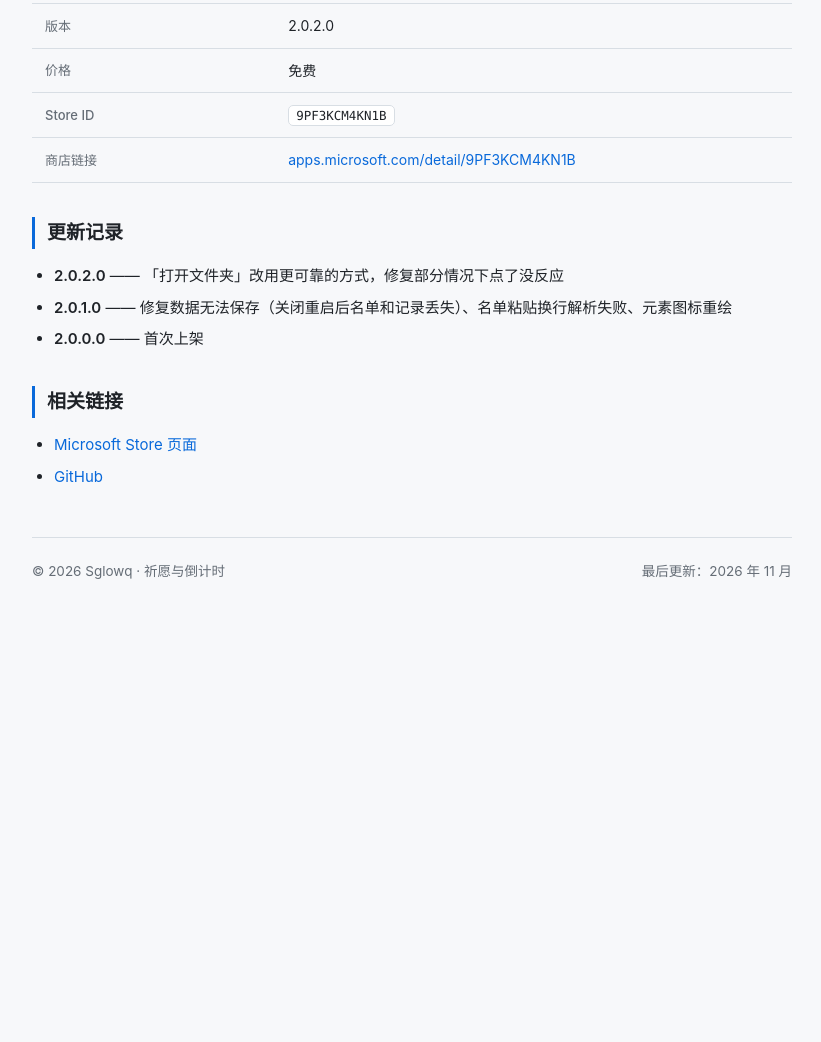
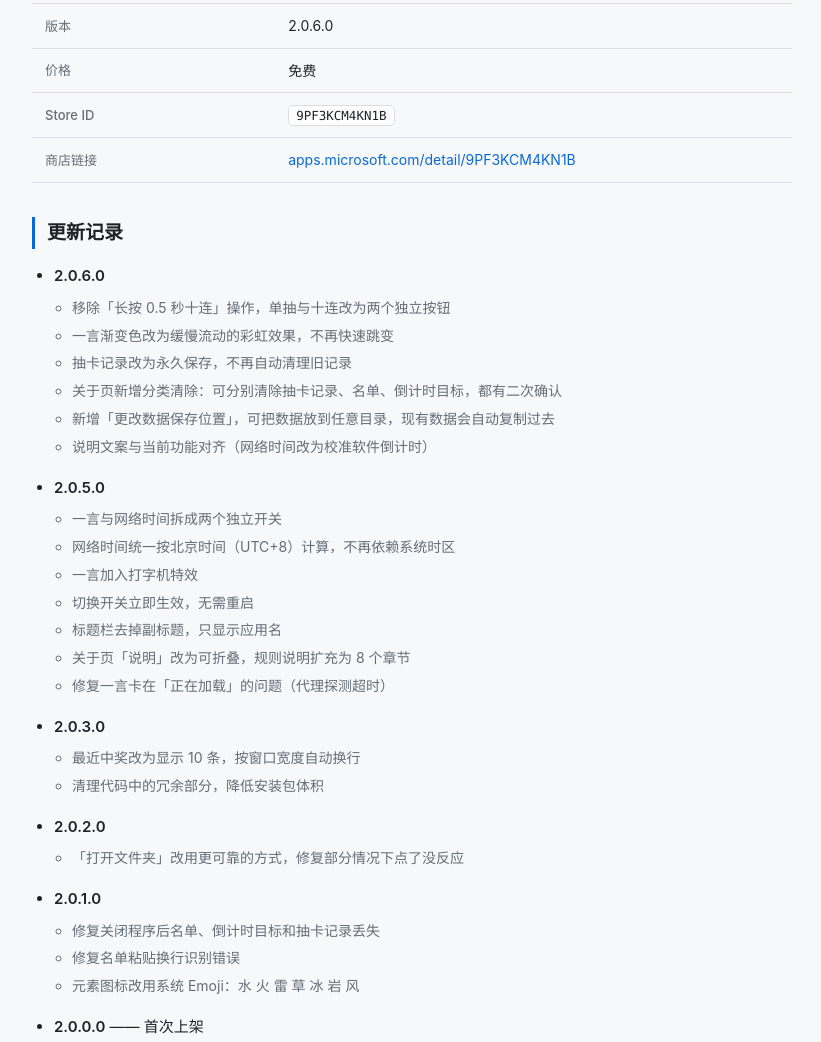
Before and after one commit to SGlowQ/2026, a plain HTML site: page index.html in a window 1280 px wide. Shown: the part 1890-2932 px from the top of the page, without its empty margins (228-1049 px from the left). Before the commit the page ends 2543 px from the top, so only its background shows below. Drawn offline with Linux system fonts and the light colour scheme.

Commit message:
Update index.html

```diff
--- a/index.html
+++ b/index.html
@@ -102,6 +102,10 @@
   p { margin-bottom: 12px; }
   ul { margin: 0 0 14px 22px; }
   li { margin-bottom: 6px; }
+  /* 更新记录里的二级列表 */
+  li > ul { margin: 7px 0 16px 18px; }
+  li > ul > li { margin-bottom: 4px; font-size: 14px; color: var(--text-dim); }
+  li > strong { color: var(--text); }
   a { color: var(--accent); text-decoration: none; }
   a:hover { text-decoration: underline; }
   strong { font-weight: 600; }
@@ -299,7 +303,7 @@
     <table>
       <tr><th>应用名称</th><td>祈愿与倒计时</td></tr>
       <tr><th>开发者</th><td>Sglowq</td></tr>
-      <tr><th>版本</th><td>2.0.2.0</td></tr>
+      <tr><th>版本</th><td>2.0.6.0</td></tr>
       <tr><th>价格</th><td>免费</td></tr>
       <tr><th>Store ID</th><td><code>9PF3KCM4KN1B</code></td></tr>
       <tr><th>商店链接</th><td><a href="https://apps.microsoft.com/detail/9PF3KCM4KN1B" target="_blank" rel="noopener">apps.microsoft.com/detail/9PF3KCM4KN1B</a></td></tr>
@@ -307,8 +311,50 @@
 
     <h2>更新记录</h2>
     <ul>
-      <li><strong>2.0.2.0</strong> —— 「打开文件夹」改用更可靠的方式，修复部分情况下点了没反应</li>
-      <li><strong>2.0.1.0</strong> —— 修复数据无法保存（关闭重启后名单和记录丢失）、名单粘贴换行解析失败、元素图标重绘</li>
+      <li>
+        <strong>2.0.6.0</strong>
+        <ul>
+          <li>移除「长按 0.5 秒十连」操作，单抽与十连改为两个独立按钮</li>
+          <li>一言渐变色改为缓慢流动的彩虹效果，不再快速跳变</li>
+          <li>抽卡记录改为永久保存，不再自动清理旧记录</li>
+          <li>关于页新增分类清除：可分别清除抽卡记录、名单、倒计时目标，都有二次确认</li>
+          <li>新增「更改数据保存位置」，可把数据放到任意目录，现有数据会自动复制过去</li>
+          <li>说明文案与当前功能对齐（网络时间改为校准软件倒计时）</li>
+        </ul>
+      </li>
+      <li>
+        <strong>2.0.5.0</strong>
+        <ul>
+          <li>一言与网络时间拆成两个独立开关</li>
+          <li>网络时间统一按北京时间（UTC+8）计算，不再依赖系统时区</li>
+          <li>一言加入打字机特效</li>
+          <li>切换开关立即生效，无需重启</li>
+          <li>标题栏去掉副标题，只显示应用名</li>
+          <li>关于页「说明」改为可折叠，规则说明扩充为 8 个章节</li>
+          <li>修复一言卡在「正在加载」的问题（代理探测超时）</li>
+        </ul>
+      </li>
+      <li>
+        <strong>2.0.3.0</strong>
+        <ul>
+          <li>最近中奖改为显示 10 条，按窗口宽度自动换行</li>
+          <li>清理代码中的冗余部分，降低安装包体积</li>
+        </ul>
+      </li>
+      <li>
+        <strong>2.0.2.0</strong>
+        <ul>
+          <li>「打开文件夹」改用更可靠的方式，修复部分情况下点了没反应</li>
+        </ul>
+      </li>
+      <li>
+        <strong>2.0.1.0</strong>
+        <ul>
+          <li>修复关闭程序后名单、倒计时目标和抽卡记录丢失</li>
+          <li>修复名单粘贴换行识别错误</li>
+          <li>元素图标改用系统 Emoji：水 火 雷 草 冰 岩 风</li>
+        </ul>
+      </li>
       <li><strong>2.0.0.0</strong> —— 首次上架</li>
     </ul>
 
```
